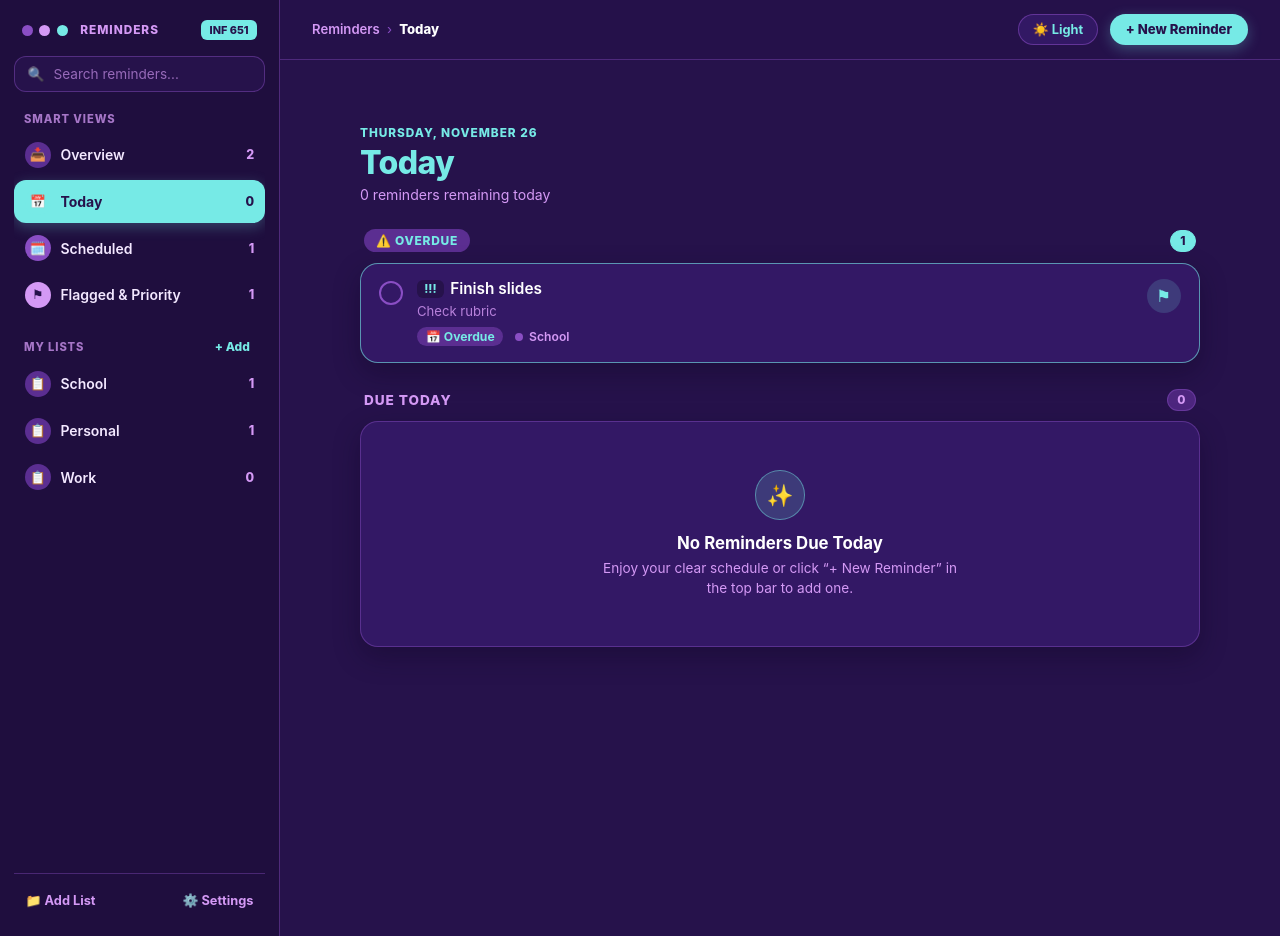
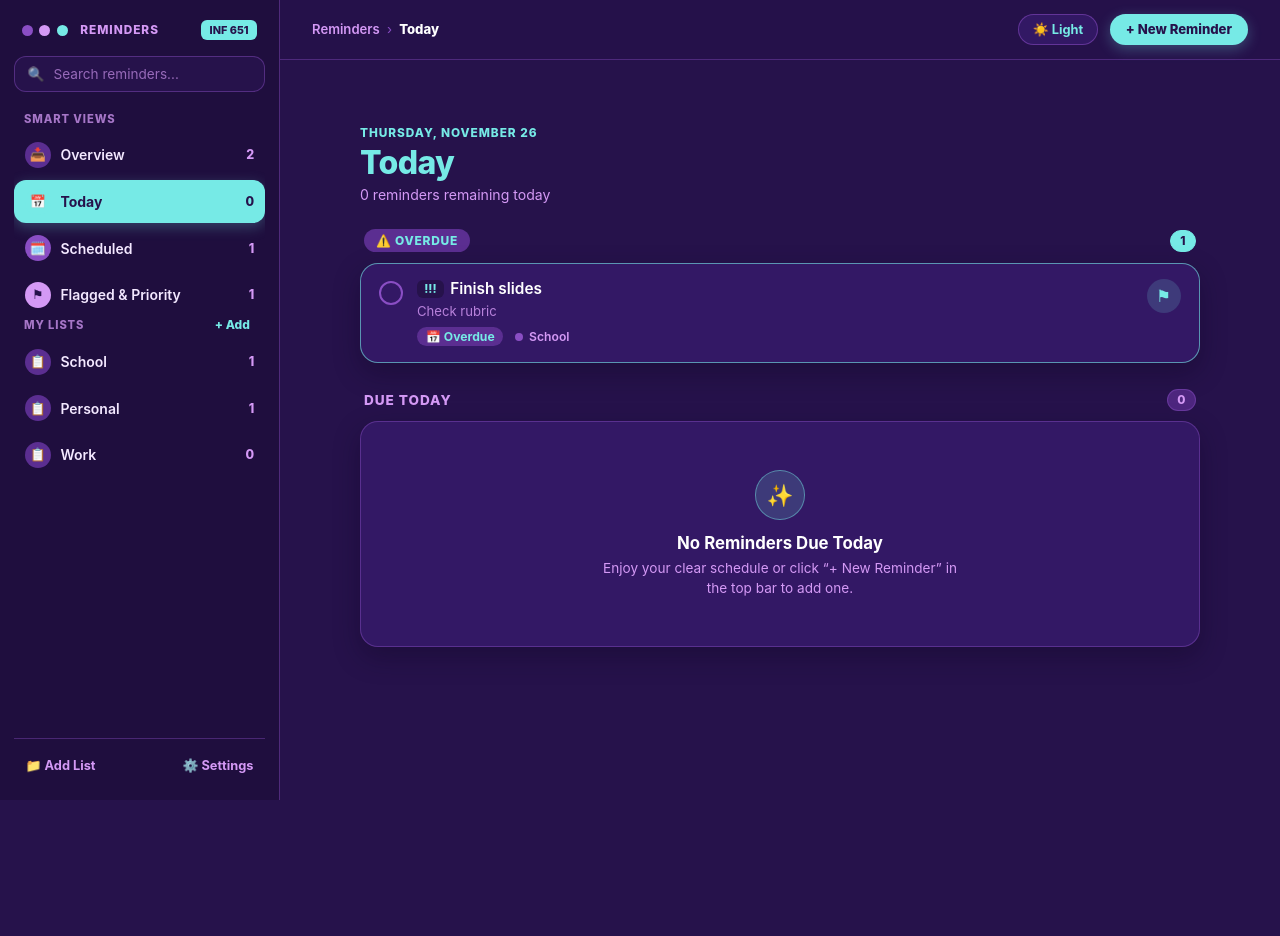
Before and after one commit to bunchhay-s/final-project-todo-app, a React (Vite) app: page /today in a window 1280 px wide. Built offline with nearby package versions, Linux system fonts and the light colour scheme.

Commit message:
fix: adjust the scroll area of sidebar to make it fixed in place when we scroll the page.

```diff
--- a/src/components/AppLayout.css
+++ b/src/components/AppLayout.css
@@ -57,6 +57,9 @@ box-sizing: border-box;
 Frosted Glass Sidebar
 ============================================================================ */
 .app-sidebar {
+position: sticky;
+top: 0;
+height: 100vh;
 width: 280px;
 flex-shrink: 0;
 display: flex;
@@ -67,6 +70,7 @@ backdrop-filter: blur(22px);
 -webkit-backdrop-filter: blur(22px);
 border-right: 1px solid rgba(138, 78, 196, 0.45);
 z-index: 40;
+transition: transform 0.28s cubic-bezier(0.22, 1, 0.36, 1), background-color 0.22s ease;
 }
 
 .sidebar-brand-row {
@@ -152,12 +156,10 @@ line-height: 1;
 }
 
 /* Navigation Groups */
-.sidebar-scroll-area {
+.app-sidebar .sidebar-scroll-area {
 flex: 1;
 overflow-y: auto;
-display: flex;
-flex-direction: column;
-gap: 1.4rem;
+min-height: 0;
 }
 
 .nav-group-header {
```
